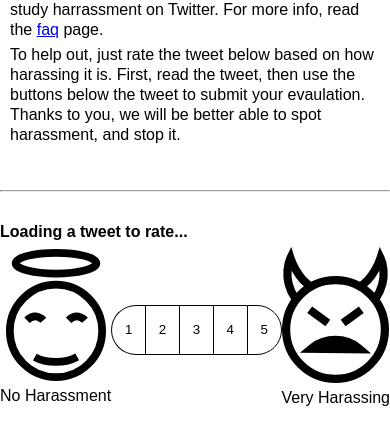
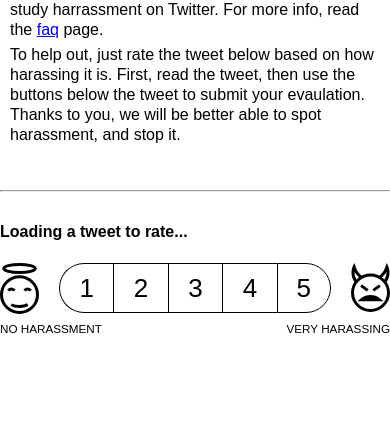
Before and after one commit to hhamilto/twitter_harassment_labeling_service, a website: page public/index.html in a window 390 px wide. Shown: the part 114-558 px from the top of the page. Drawn offline with Linux system fonts and the light colour scheme; a script that the page names is missing.

Commit message:
Stop using flex box so we can support older browers on older phones

```diff
--- a/public/css/main.css
+++ b/public/css/main.css
@@ -11,11 +11,6 @@
 	font-family: sans-serif;
 }
 
-#content {
-	max-width: 1000px;
-	margin-left: auto;
-	margin-right: auto;
-}
 
 h1,h2,h3,h4,h5,h6 {
 	margin-bottom: 10px;
@@ -31,44 +26,109 @@ hr {
 	margin: 30px 0;
 }
 
+/********************************
+ UI STYLES - BUTTONS, ETC
+********************************/
+
+/********************************
+ APPLICATION CUSTOM STYLES
+********************************/
+
+#content {
+	max-width: 1000px;
+	margin-left: auto;
+	margin-right: auto;
+}
+
 #intro {
 	padding: 10px;
 }
-/********************************
- UI STYLES - BUTTONS, ETC
-********************************/
 
 #tweet-container > iframe {
 	margin-left: auto;
 	margin-right: auto;
 }
 
-
 #rating-input-container {
-	display: flex;
-	align-items: center
+	position: relative;
 }
 
-.scale-legend {
-	display: flex;
-	align-items: center;
-	justify-content: space-between;
-	flex-direction: column;
+.scale-legend-icon {
+	width: 10%;
+	padding-top: 4vw;
+}
+
+
+@media (min-width: 500px) {
+	.scale-legend-icon {
+		padding-top: 0vw;
+	}
+}
+
+.scale-legend-icon img {
+	width:100%;
+}
+
+.scale-legend-icon:nth-child(1) {
+	float: left;
+}
+
+.scale-legend-icon:nth-child(2){
+	float: right;
+}
+
+
+#scale-legend-labels {
+	clear: both;
+}
+
+#scale-legend-labels > p {
+	width: 50%;
+	font-size: 3vw;
+	line-height: 3vw;
+	float: left;
+}
+
+@media (min-width: 1000px) {
+	#scale-legend-labels > p {
+		font-size: 31px;
+		line-height: 31px;
+	}
+}
+
+#scale-legend-labels > p:first-child{
+	text-align: left;
+}
+
+#scale-legend-labels > p:last-child {
+	text-align: right;
 }
 
 #scale-input {
-	display: flex;
-	align-items: stretch;
-	flex-grow: 1;
+	width: 80%;
+	margin: 0 10%;
+	padding: 4% 20px;
 }
 
 #scale-input > button {
-	flex-grow: 1;
 	height: 50px;
 	border: none;
 	background-color: white;
 	border: 1px solid black;
-	border-right: none
+	border-right: none;
+	width: 20%;
+	display: block;
+	float: left;
+	color: black;
+	font-size: 26px;
+	line-height: 26px;
+}
+
+
+@media (min-width: 1000px) {
+	#scale-legend-labels > p {
+
+	}
 }
 
 #scale-input > button:hover {
--- a/public/index.html
+++ b/public/index.html
@@ -30,14 +30,14 @@
 				</p>
 			</div>
 			<form id="rating-input-container">
-				<div class="scale-legend">
+				<div class="scale-legend-icon">
 					<img src="/img/angel.svg"/>
-					<p>
-						No Harassment
-					</p>
+				</div>
+				<div class="scale-legend-icon">
+					<img src="/img/devil.svg"/>
 				</div>
 				<div id="scale-input">
-					<button data-rating="1">
+					<button data-rating="1" aria-label="Least Harassing" >
 						1
 					</button>
 					<button data-rating="2">
@@ -49,22 +49,30 @@
 					<button data-rating="4">
 						4
 					</button>
-					<button data-rating="5">
+					<button data-rating="5" aria-label="Most Harassing" >
 						5
 					</button>
 				</div>
-				<div class="scale-legend">
-					<img src="/img/devil.svg"/>
-					<p>
-						Very Harassing
-					</p>
-				</div>
 			</form>
+			<div id="scale-legend-labels">
+				<p>
+					NO HARASSMENT
+				</p>
+				<p>
+					VERY HARASSING
+				</p>
+			</div>
 		</div>
 	</div>
+	<script type="text/javascript">
+	/*	window.onerror = function(e){
+	alert(e)
+}*/
+
+	</script>
 	<script src='https://cdn.jsdelivr.net/g/lodash@4(lodash.min.js+lodash.fp.min.js)'></script>
 	<script src="https://cdn.jsdelivr.net/bluebird/latest/bluebird.min.js"></script>
 	<script src="https://platform.twitter.com/widgets.js" type="text/javascript"></script>
 
-	<script src="js/main.js" async="true" type="text/javascript"></script>
+	<script src="js/main.js" type="text/javascript"></script>
 </body>
--- a/public/js/main.js
+++ b/public/js/main.js
@@ -1,3 +1,4 @@
+
 
 // better than 500 lines of polyfill to get the actual fetch that is true to WHATWG spec
 var fetchJsonResource = function(options){
@@ -53,7 +54,6 @@ var fetchJsonResource = function(options){
 	}
 	document.addEventListener('DOMContentLoaded', function(){
 		fetchTweetIdForRating().then(populateViewerWithTweet)
-	})
 
 		// I read a blog post once about not using [].forEach.call, which really made me want to use it more.
 		![].forEach.call(document.querySelectorAll('#scale-input button'), function(element){
@@ -75,4 +75,6 @@ var fetchJsonResource = function(options){
 				.then(enableInput)
 			})
 		})
+	})
+
 }()
```
Lines whose indentation alone changed are shown as unchanged.
